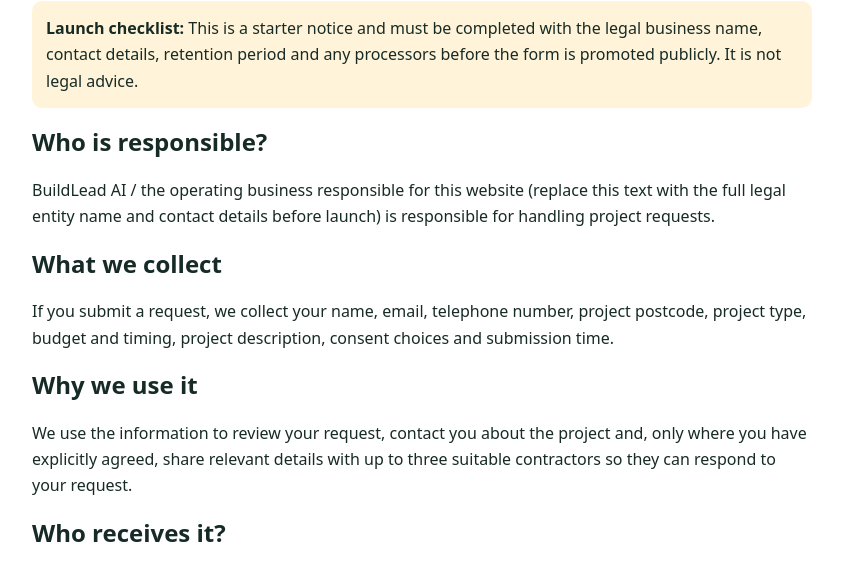
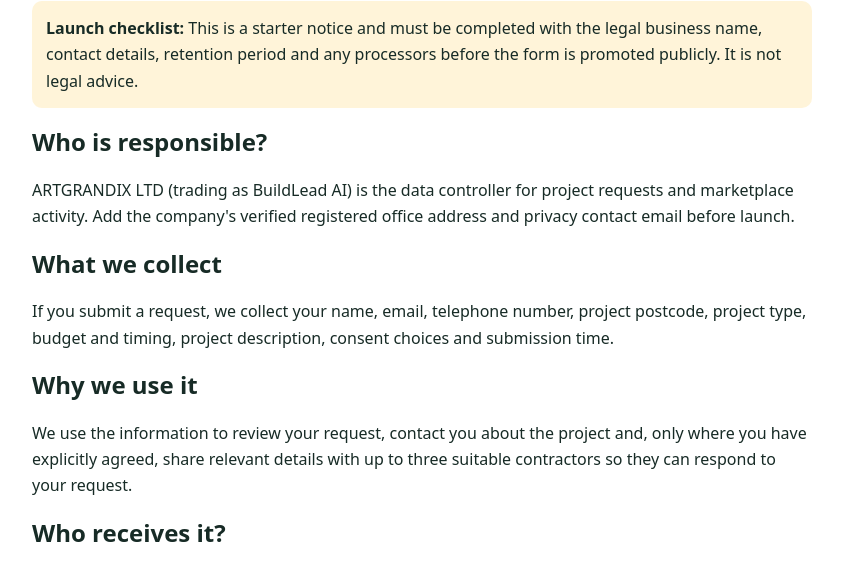
Before and after one commit to Artgrandix-LTD/Uildlead-ai, a plain HTML site: page privacy.html in a window 1280 px wide. Shown: the part 238-800 px from the top of the page, without its empty margins (218-1061 px from the left). Drawn offline with Linux system fonts and the light colour scheme.

Commit message:
Identify ARTGRANDIX LTD as BuildLead AI data controller

```diff
--- a/privacy.html
+++ b/privacy.html
@@ -9,7 +9,7 @@
 </head>
 <body><div style="padding:20px max(18px,calc((100% - 900px)/2));background:#071b2b"><a href="./" aria-label="BuildLead home"><img src="./assets/buildlead-logo.svg" width="220" height="54" alt="BuildLead"></a></div><a href="./">← BuildLead AI</a><h1>Privacy Notice</h1>
 <p class="notice"><strong>Launch checklist:</strong> This is a starter notice and must be completed with the legal business name, contact details, retention period and any processors before the form is promoted publicly. It is not legal advice.</p>
-<h2>Who is responsible?</h2><p>BuildLead AI / the operating business responsible for this website (replace this text with the full legal entity name and contact details before launch) is responsible for handling project requests.</p>
+<h2>Who is responsible?</h2><p>ARTGRANDIX LTD (trading as BuildLead AI) is the data controller for project requests and marketplace activity. Add the company's verified registered office address and privacy contact email before launch.</p>
 <h2>What we collect</h2><p>If you submit a request, we collect your name, email, telephone number, project postcode, project type, budget and timing, project description, consent choices and submission time.</p>
 <h2>Why we use it</h2><p>We use the information to review your request, contact you about the project and, only where you have explicitly agreed, share relevant details with up to three suitable contractors so they can respond to your request.</p>
 <h2>Who receives it?</h2><p>Authorised BuildLead staff and the contractors selected for your request may receive relevant information. Do not submit information about another person unless you are authorised to do so.</p>
```
